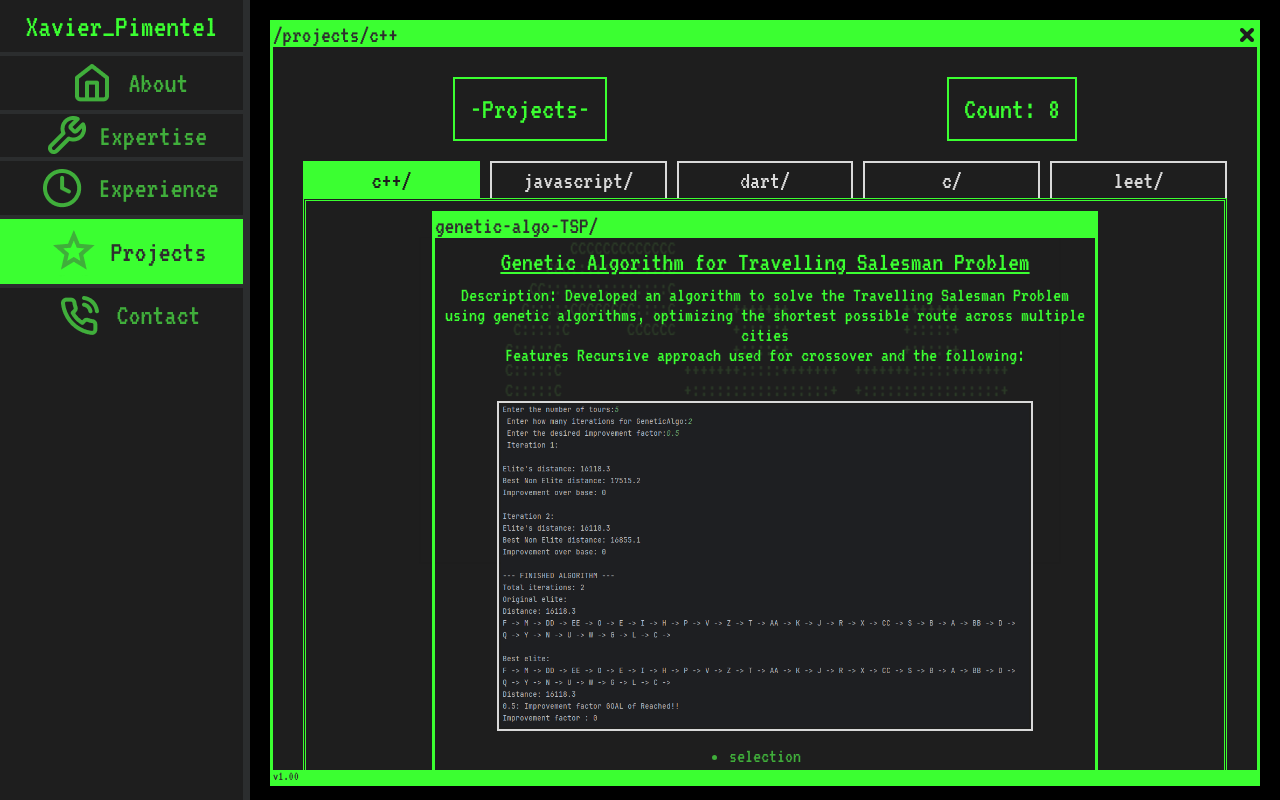
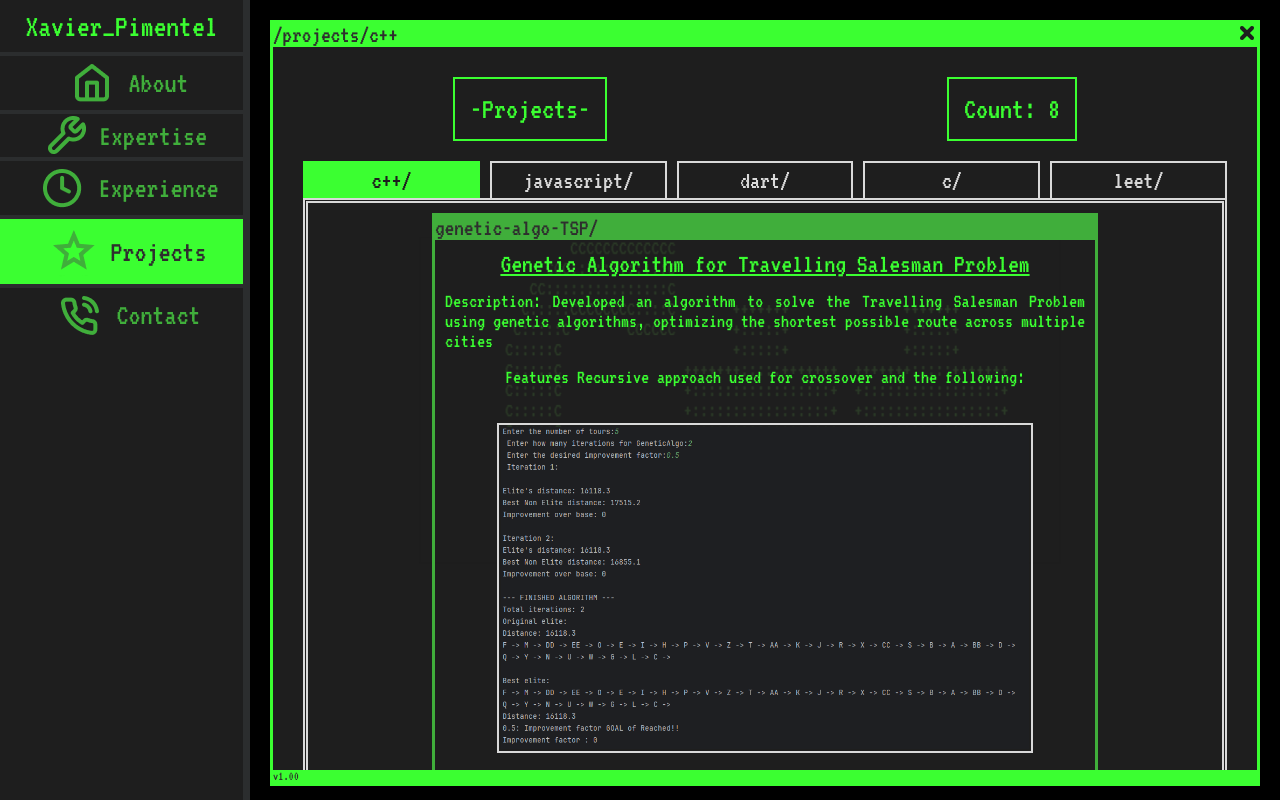
Before and after one commit to XavierPim/porto_folio, a React (Create React App) app: page /projects in a window 1280 px wide. Built offline with nearby package versions, Linux system fonts and the light colour scheme.

Commit message:
color fix small window

```diff
--- a/src/components/content-big-screen.css
+++ b/src/components/content-big-screen.css
@@ -10,7 +10,7 @@
 	justify-content: space-between;
 	background-color: #3bff31;
 	color: #2e2e2e;
-	font-size: 34px;
+	font-size: 24px;
 	width: 100%;
 }
 
--- a/src/components/content-small-screen.css
+++ b/src/components/content-small-screen.css
@@ -5,7 +5,7 @@
     align-items: center;
 }
 .small-screen {
-	border: 3px solid #3bff31;
+	border: 3px solid #40AE3B;
 	background-color: rgba(30, 30, 30, 0.8);
 	display: flex;
 	flex-direction: column;
@@ -16,9 +16,10 @@
     max-width: 660px;
 }
 
-.topbar {
+
+.topbar-small {
 	display: flex;
-	background-color: #3bff31;
+	background-color: #40AE3B;
 	align-items: center;
 	color: #2e2e2e;
 	font-size: 24px;
@@ -37,6 +38,9 @@
 	margin: 0px;
 	color: #3BFF31;
 	padding: 0px 10px;
+	text-align: justify;
+	text-wrap: wrap;
+	margin-top: 4px;
 }
 
 
@@ -45,7 +49,7 @@
 	font-size: 20px;
 	text-align: start;
 	padding: 0px 10px;
-	margin: 5px 10px;;
+	margin: 5px 10px;
 }
 
 .small_img {
--- a/src/components/content-small-screen.js
+++ b/src/components/content-small-screen.js
@@ -6,7 +6,7 @@ function ContentSmallScreen({ section }) {
    return (
       <div className="small-container">
          <div className="small-screen">
-            <div className="topbar">
+            <div className="topbar-small">
                <div>{section.window}</div>
             </div>
             <div className="small_title">{section.title}</div>
--- a/src/css/projects.css
+++ b/src/css/projects.css
@@ -34,7 +34,7 @@
 .lang-content {
     overflow-y: auto;
     overflow-x: hidden;
-    border: 3px double #3BFF31;
+    border: 5px double #d9d9d9;
     height: calc(100% - 60px);
     margin: 0 20px;
     padding-top: 10px;
```
